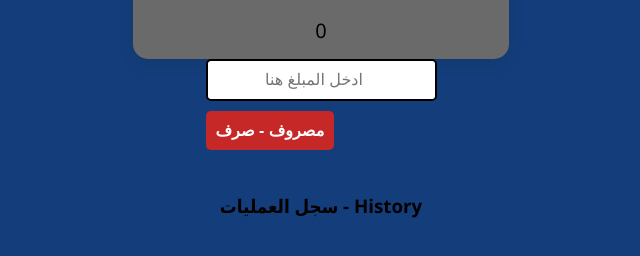
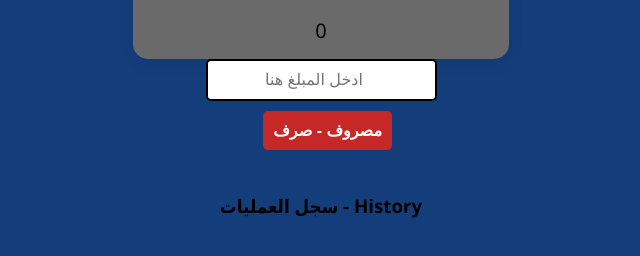
Before and after one commit to 5ALAF123/smart-wallet, a plain HTML site: page index.html in a window 1280 px wide. Shown: the part 354-610 px from the top of the page, without its empty margins (319-959 px from the left). Drawn offline with nearby package versions, Linux system fonts and the light colour scheme; no server answers.

Commit message:
edit on css

```diff
--- a/style.css
+++ b/style.css
@@ -44,9 +44,7 @@ input {
 }
 
 .buttons-row {
-  display: flex;
-  justify-content: space-between;
-  gap: 10px;
+  margin-left: 25%;
 }
 
 button {
```
